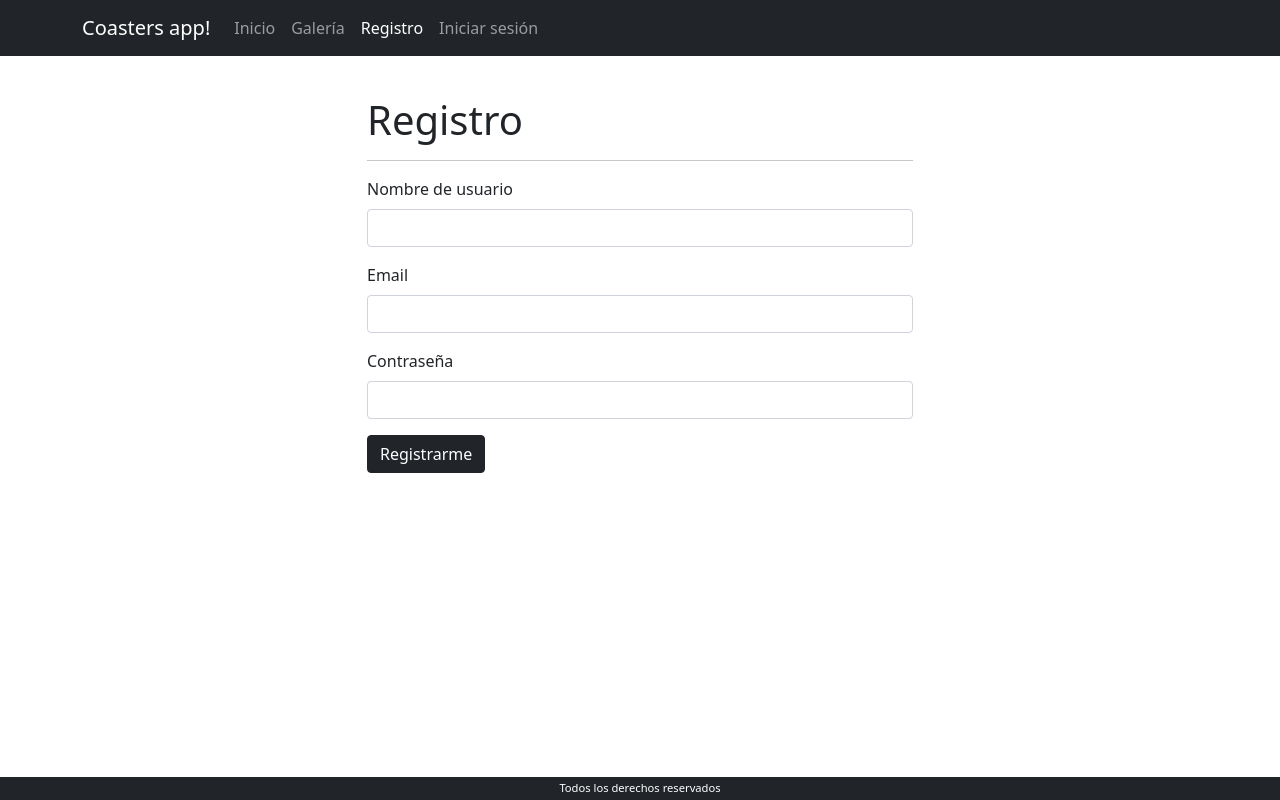
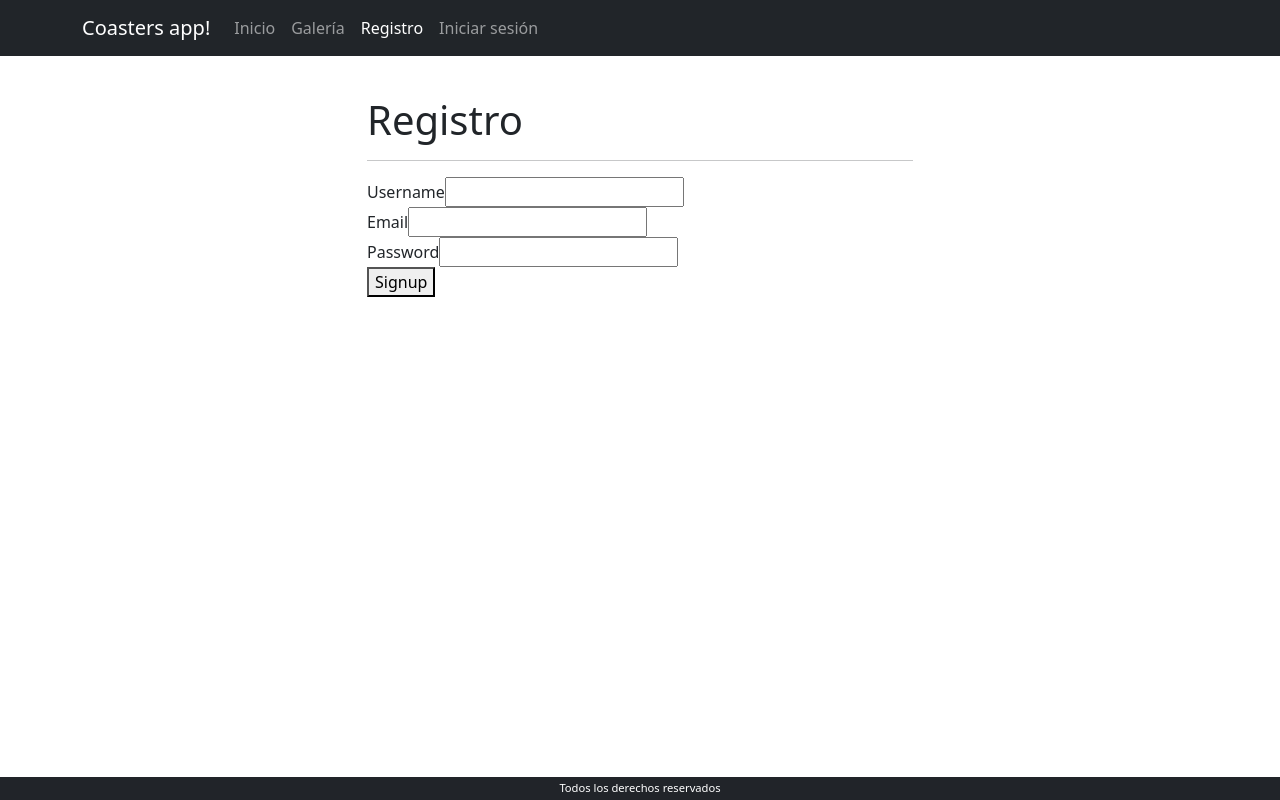
Before and after one commit to corinaper/iMentor-client, a React (Create React App) app: page /registro in a window 1280 px wide. Built offline with nearby package versions, Linux system fonts and the light colour scheme.

Commit message:
signup form added

```diff
--- a/src/components/SignupForm/SignupForm.jsx
+++ b/src/components/SignupForm/SignupForm.jsx
@@ -1,5 +1,4 @@
 import { useState } from "react"
-import { Form, Button } from "react-bootstrap"
 import authService from "../../services/auth.service"
 import { useNavigate } from 'react-router-dom'
 
@@ -19,7 +18,7 @@ const SignupForm = () => {
         authService
             .signup(signupData)
             .then(res => {
-                navigate('/inicio-sesion')
+                navigate('/homepage')
             })
             .catch(err => console.log(err))
     }
@@ -33,25 +32,52 @@ const SignupForm = () => {
 
     return (
 
-        <Form onSubmit={handleSubmit}>
+        <form onSubmit={handleSubmit} className="signupForm">
 
-            <Form.Group className="mb-3" controlId="username">
-                <Form.Label>Nombre de usuario</Form.Label>
-                <Form.Control type="text" onChange={handleInputChange} name="username" value={username} />
-            </Form.Group>
+            <div className="labelInput">
+                <label htmlFor="input-username">Username</label>
+                <input
+                    id="input-username"
+                    type="text"
+                    name="username"
+                    value={username}
+                    onChange={handleInputChange}
+                    required
+                />
+            </div>
 
-            <Form.Group className="mb-3" controlId="email">
-                <Form.Label>Email</Form.Label>
-                <Form.Control type="email" onChange={handleInputChange} name="email" value={email} />
-            </Form.Group>
+            <div className="labelInput">
+                <label htmlFor="input-email">Email</label>
+                <input
+                    id="input-email"
+                    type="text"
+                    name="email"
+                    value={email}
+                    onChange={handleInputChange}
+                    required
+                />
+            </div>
 
-            <Form.Group className="mb-3" controlId="password">
-                <Form.Label>Contraseña</Form.Label>
-                <Form.Control type="password" onChange={handleInputChange} name="password" value={password} />
-            </Form.Group>
+            <div className="labelInput">
+                <label htmlFor="input-password">Password</label>
+                <input
+                    id="input-password"
+                    type="password"
+                    name="password"
+                    value={password}
+                    onChange={handleInputChange}
+                    required
+                    minLength="8"
+                />
+            </div>
 
-            <Button variant="dark" type="submit">Registrarme</Button>
-        </Form>
+            <div className="signupBtn">
+                <button type="submit">
+                    Signup
+                </button>
+            </div>
+
+        </form>
 
     )
 }
```
